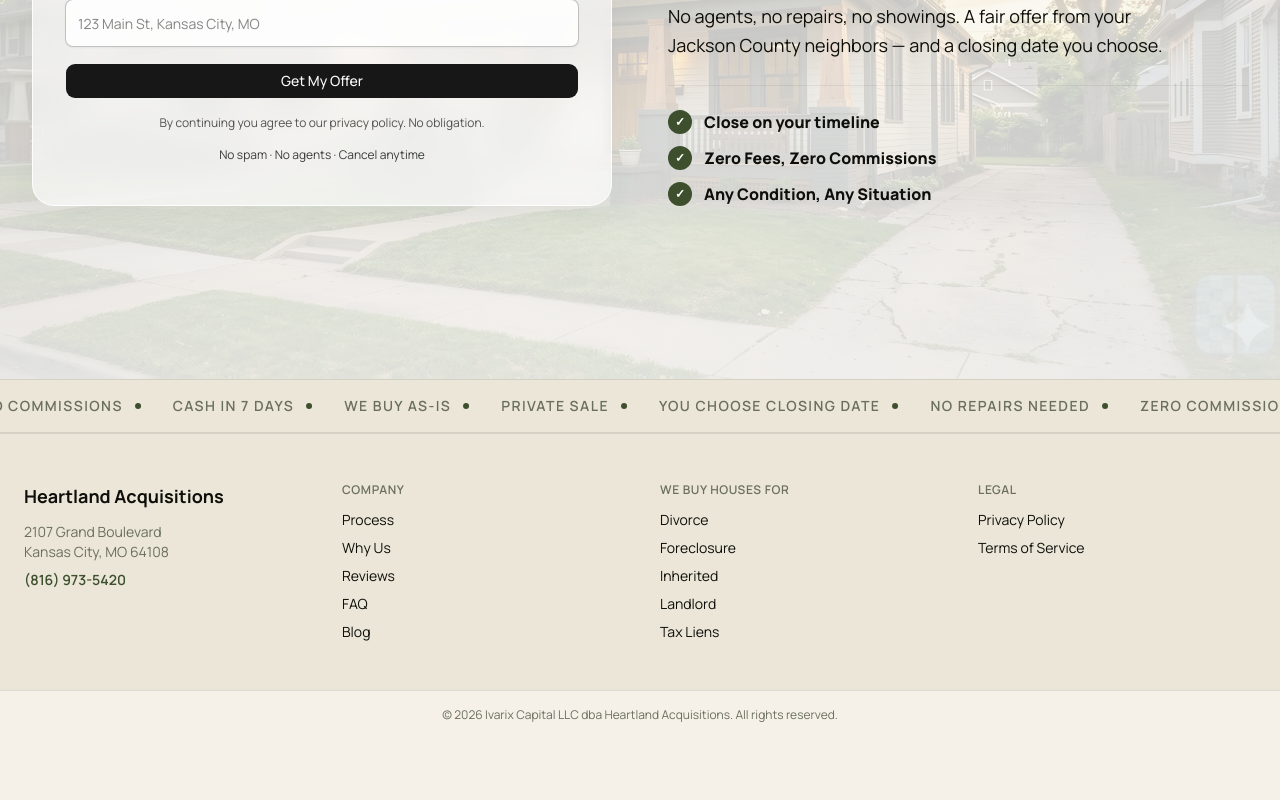
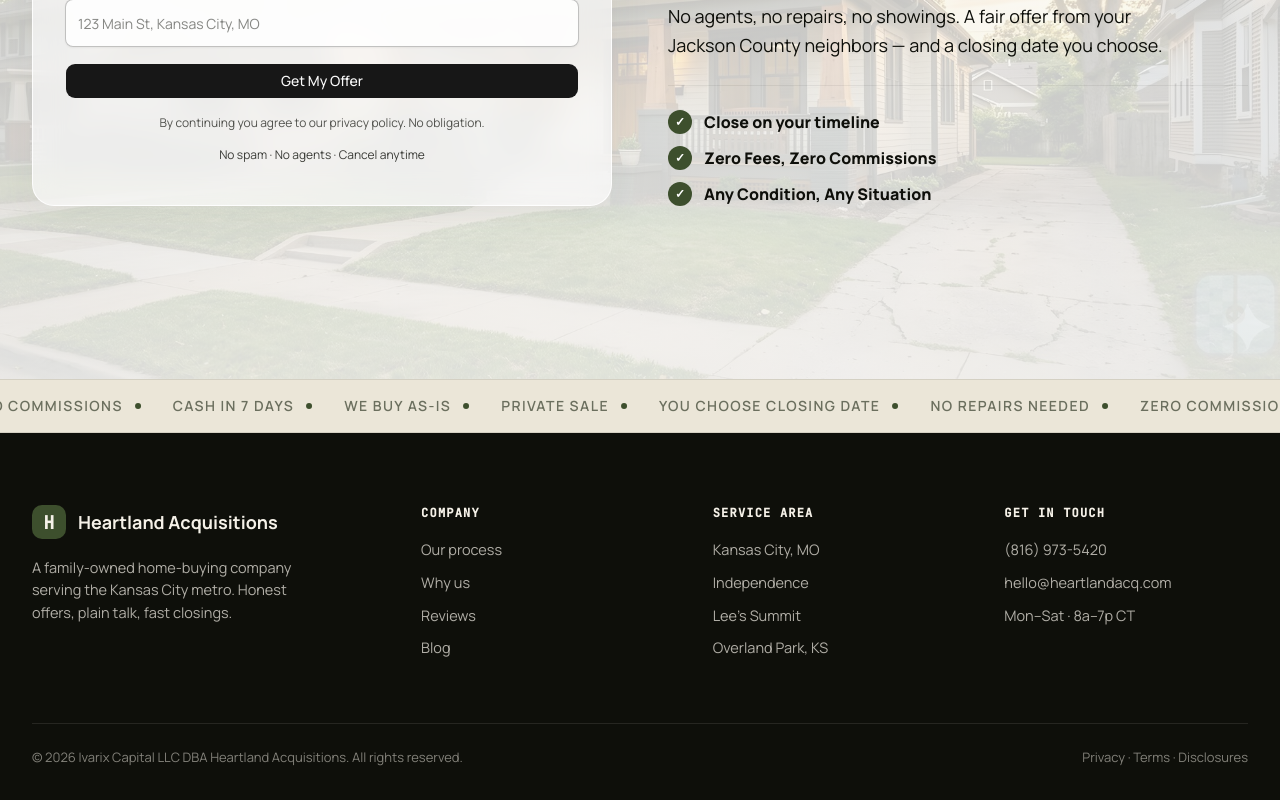
Before and after one commit to HeartlandAcquisitions/heartland-site, a Next.js app: page / in a window 1280 px wide. Shown: the part 414-1214 px from the top of the page. Before the commit the page ends 1153 px from the top, so only its background shows below. Built offline with nearby package versions, Linux system fonts and the light colour scheme; no server answers.

Commit message:
feat(footer): rebuild to handoff design (4-col grid, mono headings, dark bg)

```diff
--- a/components/footer.tsx
+++ b/components/footer.tsx
@@ -2,49 +2,59 @@ import Link from "next/link"
 import { siteConfig } from "@/lib/site-config"
 
 export function Footer() {
-  const year = new Date().getFullYear()
   return (
-    <footer className="mt-auto bg-brand-bg-card border-t border-brand-border">
-      <div className="mx-auto max-w-7xl px-4 py-12 md:px-6 grid gap-10 md:grid-cols-4">
+    <footer className="bg-brand-ink text-brand-bg-warm/70 pt-[72px] pb-8">
+      <div className="mx-auto max-w-[1280px] px-8">
+        <div className="grid grid-cols-1 md:grid-cols-[1.4fr_1fr_1fr_1fr] gap-12">
           <div>
-          <h3 className="font-sans text-lg font-bold text-brand-text">{siteConfig.name}</h3>
-          <address className="mt-3 not-italic text-sm text-brand-text-muted">
-            {siteConfig.address.street}<br />
-            {siteConfig.address.city}, {siteConfig.address.state} {siteConfig.address.zip}<br />
-            <a href={siteConfig.phone.hrefTel} className="mt-2 inline-block font-semibold text-brand-primary underline-offset-2 hover:underline">
-              {siteConfig.phone.display}
-            </a>
-          </address>
+            <div className="flex items-center gap-3 font-bold text-[18px] text-brand-bg-warm">
+              <span
+                aria-hidden
+                className="w-[34px] h-[34px] rounded-lg bg-brand-primary text-brand-bg-warm grid place-items-center font-mono font-extrabold text-[18px]"
+              >
+                H
+              </span>
+              <span className="font-sans">{siteConfig.name}</span>
+            </div>
+            <p className="mt-[18px] text-[14.5px] leading-[1.55] max-w-[300px]">
+              A family-owned home-buying company serving the Kansas City metro. Honest offers, plain talk, fast closings.
+            </p>
           </div>
 
           <div>
-          <p className="text-xs font-semibold uppercase tracking-wider text-brand-text-muted">Company</p>
-          <ul className="mt-3 space-y-2 text-sm text-brand-text">
-            {siteConfig.nav.map((item) => (
-              <li key={item.href}><Link href={item.href} className="hover:text-brand-primary">{item.label}</Link></li>
-            ))}
+            <h5 className="text-xs font-semibold uppercase tracking-[0.1em] text-brand-bg-warm font-mono mb-[18px]">Company</h5>
+            <ul className="flex flex-col gap-[11px] text-[14.5px] list-none p-0">
+              <li><Link href="#process" className="hover:text-brand-bg-warm">Our process</Link></li>
+              <li><Link href="#why" className="hover:text-brand-bg-warm">Why us</Link></li>
+              <li><Link href="#reviews" className="hover:text-brand-bg-warm">Reviews</Link></li>
+              <li><Link href="/blog" className="hover:text-brand-bg-warm">Blog</Link></li>
             </ul>
           </div>
 
           <div>
-          <p className="text-xs font-semibold uppercase tracking-wider text-brand-text-muted">We Buy Houses For</p>
-          <ul className="mt-3 space-y-2 text-sm text-brand-text">
-            {siteConfig.verticals.map((item) => (
-              <li key={item.href}><Link href={item.href} className="hover:text-brand-primary">{item.label}</Link></li>
-            ))}
+            <h5 className="text-xs font-semibold uppercase tracking-[0.1em] text-brand-bg-warm font-mono mb-[18px]">Service area</h5>
+            <ul className="flex flex-col gap-[11px] text-[14.5px] list-none p-0">
+              <li>Kansas City, MO</li>
+              <li>Independence</li>
+              <li>Lee&apos;s Summit</li>
+              <li>Overland Park, KS</li>
             </ul>
           </div>
 
           <div>
-          <p className="text-xs font-semibold uppercase tracking-wider text-brand-text-muted">Legal</p>
-          <ul className="mt-3 space-y-2 text-sm text-brand-text">
-            <li><Link href="/privacy" className="hover:text-brand-primary">Privacy Policy</Link></li>
-            <li><Link href="/terms" className="hover:text-brand-primary">Terms of Service</Link></li>
+            <h5 className="text-xs font-semibold uppercase tracking-[0.1em] text-brand-bg-warm font-mono mb-[18px]">Get in touch</h5>
+            <ul className="flex flex-col gap-[11px] text-[14.5px] list-none p-0">
+              <li><a href={siteConfig.phone.hrefTel} className="hover:text-brand-bg-warm">{siteConfig.phone.display}</a></li>
+              <li><a href="mailto:hello@heartlandacq.com" className="hover:text-brand-bg-warm">hello@heartlandacq.com</a></li>
+              <li>Mon–Sat · 8a–7p CT</li>
             </ul>
           </div>
         </div>
-      <div className="border-t border-brand-border bg-brand-bg-warm px-4 py-4 text-center text-xs text-brand-text-muted">
-        © {year} {siteConfig.legalName}. All rights reserved.
+
+        <div className="flex flex-col sm:flex-row sm:justify-between gap-2 mt-16 pt-6 border-t border-brand-bg-warm/10 text-[13px] text-brand-bg-warm/50">
+          <span>© 2026 Ivarix Capital LLC DBA Heartland Acquisitions. All rights reserved.</span>
+          <span>Privacy · Terms · Disclosures</span>
+        </div>
       </div>
     </footer>
   )
```
Also changed, not shown: 1 other file (tests, documents, lock files or other folders). Lines whose indentation alone changed are shown as unchanged.
